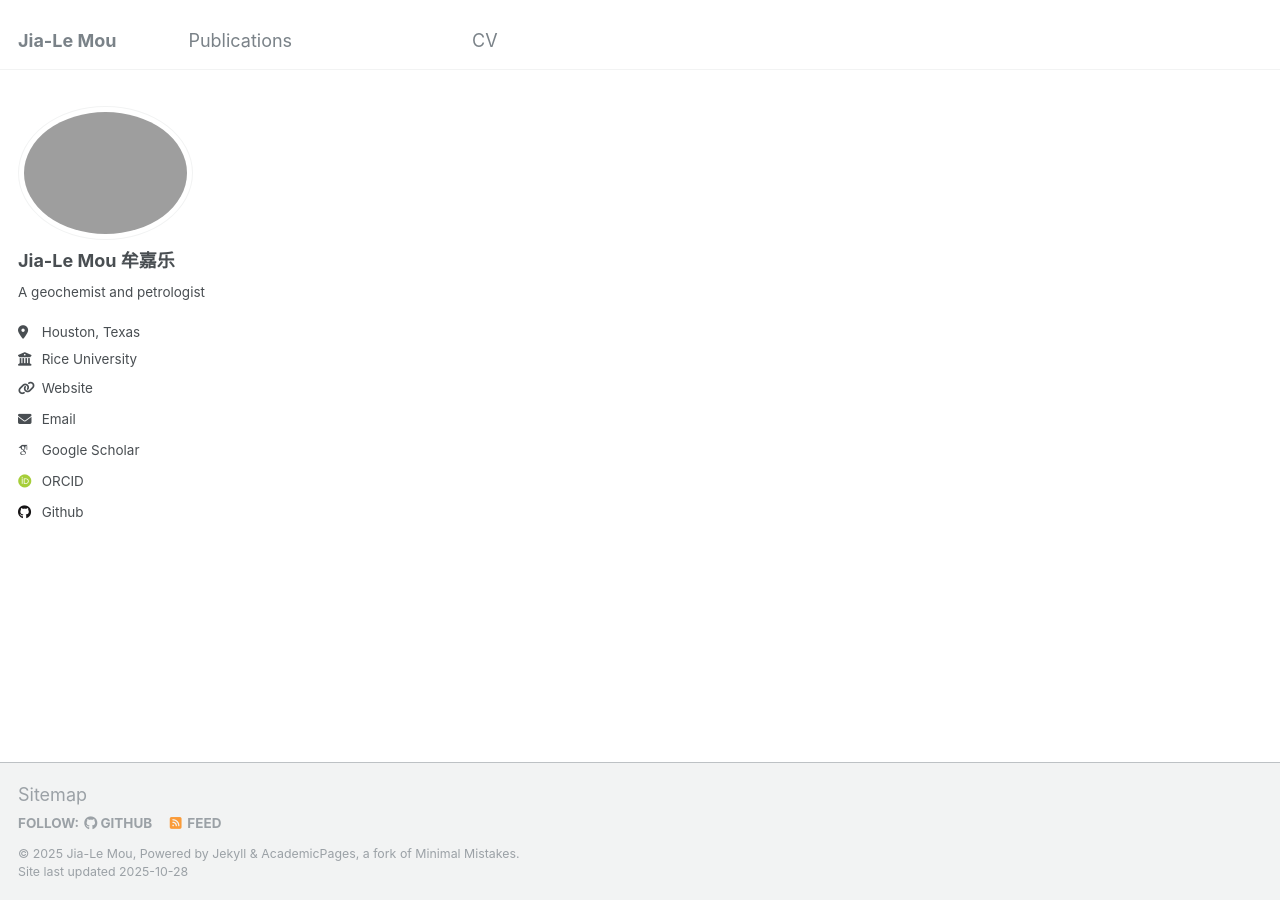
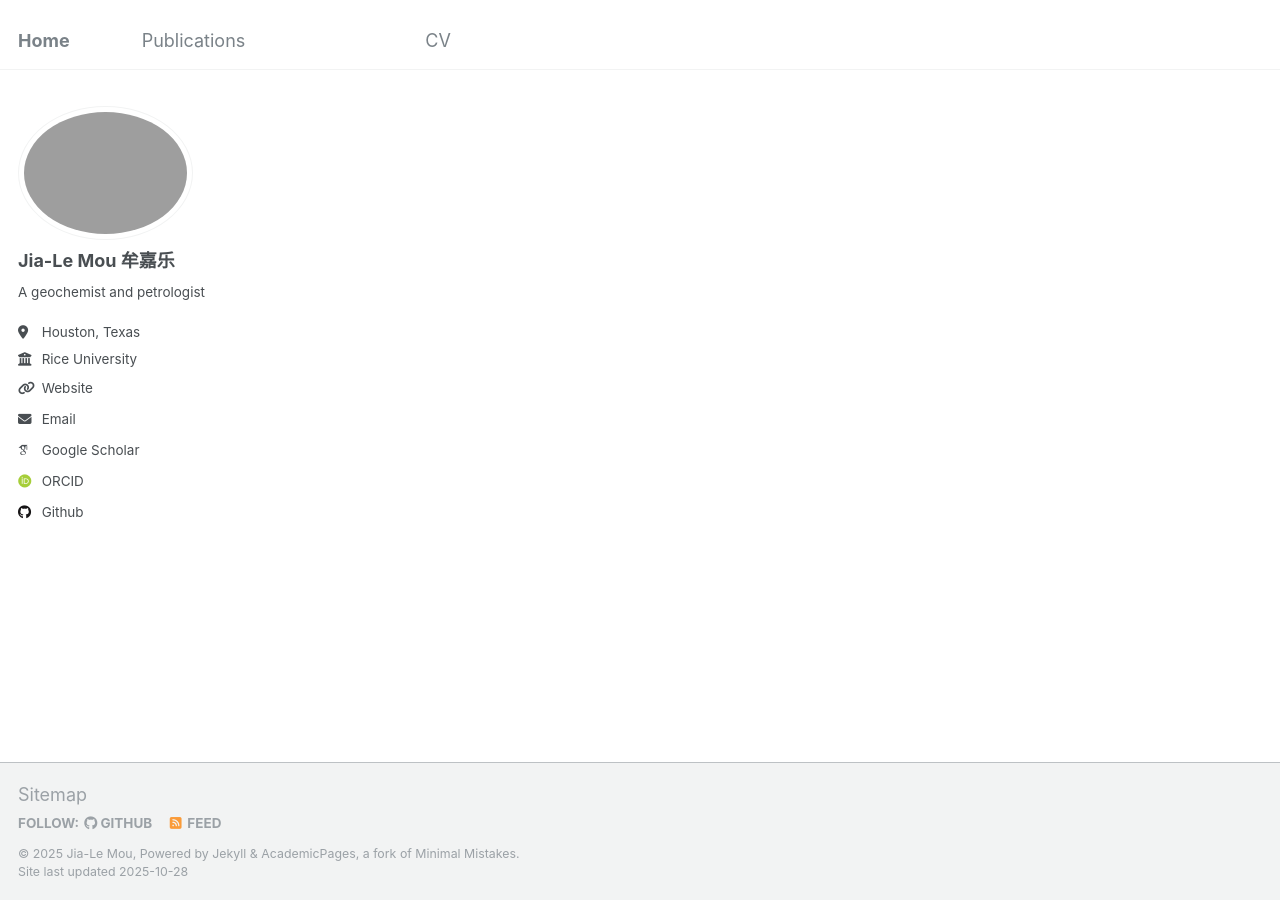
Before and after one commit to Mou-Jia-Le/Mou-Jia-Le.github.io, a Jekyll site: the page built from _pages/about.md, in a window 1280 px wide. Built offline with Jekyll 4.4.1, drawn with Linux system fonts in a browser that asks for light colours; some web fonts are replaced.

Commit message:
Change site title from 'Jia-Le Mou' to 'Home'

```diff
--- a/_config.yml
+++ b/_config.yml
@@ -8,7 +8,7 @@
 
 # Basic Site Settings
 locale                   : "en-US"
-title                    : "Jia-Le Mou"
+title                    : "Home"
 title_separator          : "-"
 name                     : &name "Jia-Le Mou"
 description              : &description "personal description"
```
